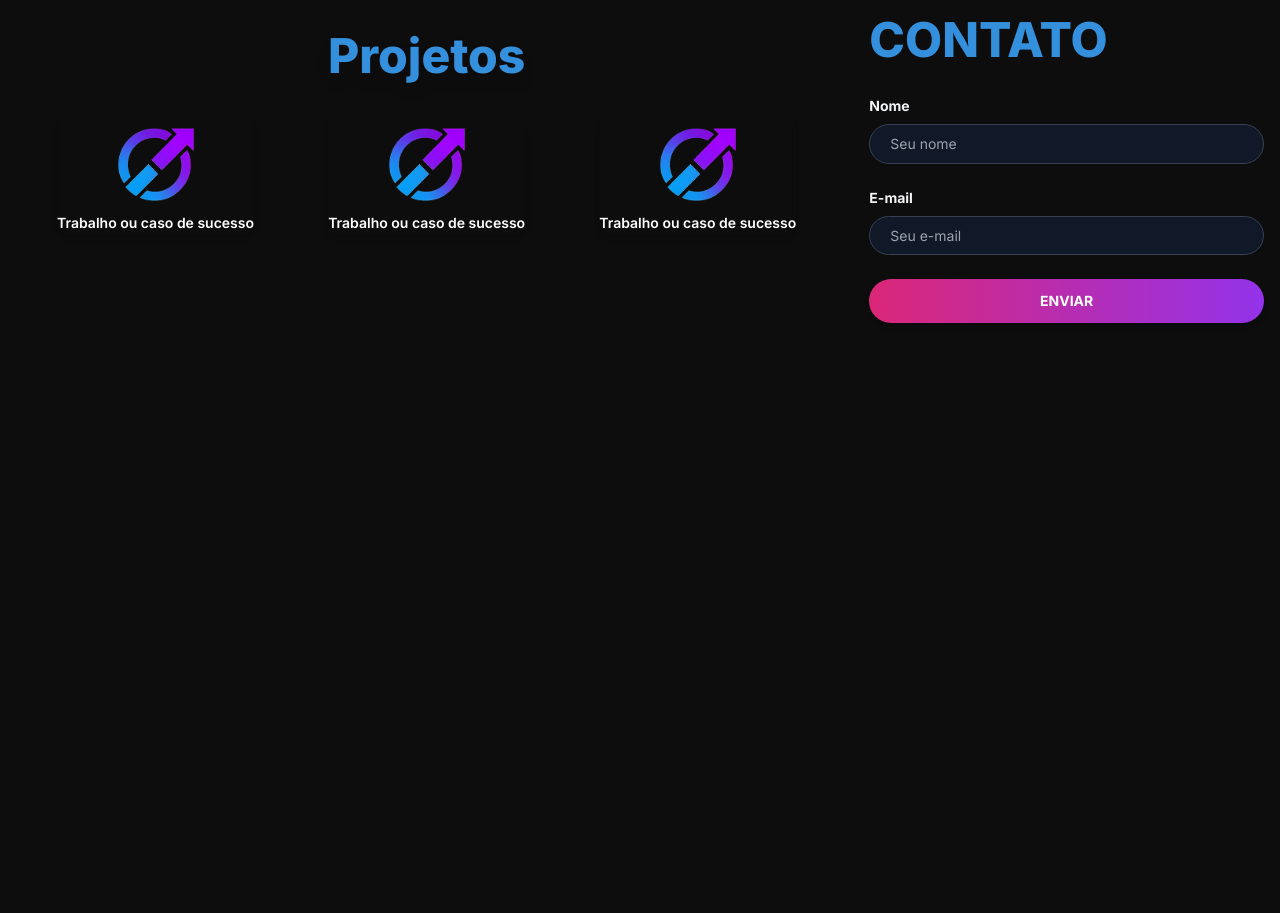
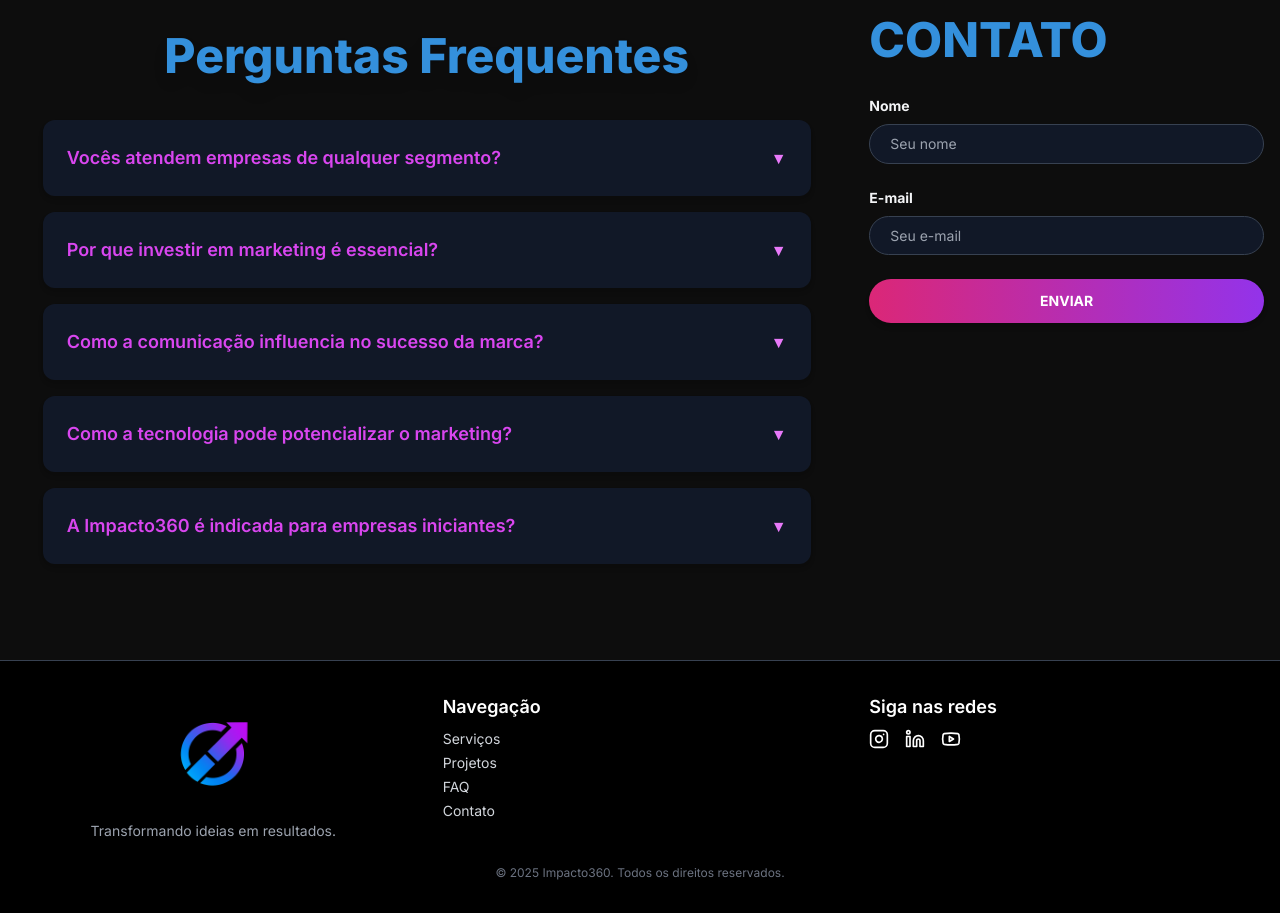
Before and after one commit to Marcos-Gabriell/imapcto-site, a Next.js app: page / in a window 1280 px wide. Shown: the part 2520-3433 px from the top of the page. Before the commit the page ends 2923 px from the top, so only its background shows below. Built offline with nearby package versions, Linux system fonts and the light colour scheme.

Commit message:
criando footer

```diff
--- a/src/app/components/Contato.tsx
+++ b/src/app/components/Contato.tsx
@@ -1,4 +1,4 @@
-// components/Contato.js
+
 import React from 'react';
 
 const Contato = () => {
--- /dev/null
+++ b/src/app/components/FAQ.tsx
@@ -0,0 +1,75 @@
+'use client';
+import React, { useState } from 'react';
+
+const FAQ = () => {
+  const [openIndex, setOpenIndex] = useState<number | null>(null);
+
+  const toggle = (index: number) => {
+    setOpenIndex(openIndex === index ? null : index);
+  };
+
+  const faqs = [
+    {
+      question: 'Vocês atendem empresas de qualquer segmento?',
+      answer:
+        'Sim! Adaptamos nossas estratégias conforme o público, produto e objetivo de cada cliente.',
+    },
+    {
+      question: 'Por que investir em marketing é essencial?',
+      answer: 'O marketing conecta sua marca ao público certo, gera valor, aumenta visibilidade e impulsiona vendas de forma estratégica e mensurável.',
+    },
+    {
+      question: 'Como a comunicação influencia no sucesso da marca?',
+      answer: 'Uma comunicação clara, criativa e consistente constrói confiança, fortalece identidade e diferencia sua marca da concorrência.',
+    },
+    {
+      question: 'Como a tecnologia pode potencializar o marketing?',
+      answer: 'Utilizamos ferramentas modernas para automação, análise de dados, segmentação e criação de experiências mais relevantes e eficazes.',
+    },
+    {
+      question: 'A Impacto360 é indicada para empresas iniciantes?',
+      answer: 'Com certeza. Nosso trabalho é adaptar soluções conforme o estágio da empresa, criando estratégias acessíveis e de alto impacto.',
+    },
+  ];
+
+  return (
+    <section className="bg-preto-profundo text-branco-neutro py-16 md:py-24 px-4 md:px-6 lg:px-8">
+      <h2 className="text-4xl md:text-5xl font-extrabold mb-10 text-azul-principal text-center drop-shadow-lg">
+        Perguntas Frequentes
+      </h2>
+      <div className="max-w-3xl mx-auto space-y-4">
+        {faqs.map((faq, index) => (
+          <div
+            key={index}
+            onClick={() => toggle(index)}
+            onKeyDown={(e) => e.key === 'Enter' && toggle(index)}
+            tabIndex={0}
+            className={`bg-gray-900 rounded-xl shadow-md p-6 cursor-pointer transition-all duration-300 focus:outline focus:ring-2 focus:ring-fuchsia-500 ${
+              openIndex === index ? 'ring-2 ring-fuchsia-500 bg-gray-800' : ''
+            }`}
+          >
+            <div className="flex justify-between items-center">
+              <h3 className="text-lg font-semibold text-fuchsia-500">
+                {faq.question}
+              </h3>
+              <span
+                className={`transform transition-transform duration-300 text-fuchsia-400 ${
+                  openIndex === index ? 'rotate-180' : ''
+                }`}
+              >
+                ▼
+              </span>
+            </div>
+            {openIndex === index && (
+              <div className="mt-2 text-sm text-gray-300 transition-all duration-300 ease-in-out">
+                {faq.answer}
+              </div>
+            )}
+          </div>
+        ))}
+      </div>
+    </section>
+  );
+};
+
+export default FAQ;
--- /dev/null
+++ b/src/app/components/Footer.tsx
@@ -0,0 +1,57 @@
+import Image from "next/image";
+import Link from "next/link";
+import { Instagram, Linkedin, Youtube } from "lucide-react";
+
+export default function Footer() {
+  return (
+    <footer className="border-t border-gray-700 py-8 px-4 bg-black text-white">
+      <div className="max-w-7xl mx-auto grid grid-cols-1 md:grid-cols-3 gap-8">
+        {/* Logo + Frase */}
+        <div className="flex flex-col items-center w-full">
+          <Image
+            src="/logo1.png"
+            alt="Logo Impacto360"
+            width={120}
+            height={120}
+            className="mb-2"
+          />
+          <p className="text-sm text-gray-400 text-center">
+            Transformando ideias em resultados.
+          </p>
+        </div>
+
+        {/* Navegação */}
+        <div className="flex flex-col items-center md:items-start">
+          <h3 className="text-lg font-semibold mb-2">Navegação</h3>
+          <ul className="space-y-1 text-sm text-gray-300">
+            <li><Link href="/servicos">Serviços</Link></li>
+            <li><Link href="/projetos">Projetos</Link></li>
+            <li><Link href="/faq">FAQ</Link></li>
+            <li><Link href="/contato">Contato</Link></li>
+          </ul>
+        </div>
+
+        {/* Redes sociais */}
+        <div className="flex flex-col items-center md:items-start">
+          <h3 className="text-lg font-semibold mb-2">Siga nas redes</h3>
+          <div className="flex space-x-4 text-white">
+            <a href="https://www.instagram.com/_impacto360_/?igsh=cWptZ2txMmtkNXE4#" target="_blank" rel="noopener noreferrer" aria-label="Instagram">
+              <Instagram className="w-5 h-5 hover:text-pink-500 transition" />
+            </a>
+            <a href="https://linkedin.com" target="_blank" rel="noopener noreferrer" aria-label="LinkedIn">
+              <Linkedin className="w-5 h-5 hover:text-blue-400 transition" />
+            </a>
+            <a href="https://youtube.com" target="_blank" rel="noopener noreferrer" aria-label="YouTube">
+              <Youtube className="w-5 h-5 hover:text-red-500 transition" />
+            </a>
+          </div>
+        </div>
+      </div>
+
+      {/* Direitos reservados */}
+      <div className="mt-6 text-center text-xs text-gray-500">
+        © 2025 Impacto360. Todos os direitos reservados.
+      </div>
+    </footer>
+  );
+}
--- a/src/app/components/Projetos.tsx
+++ /dev/null
@@ -1,44 +0,0 @@
-import React from 'react';
-
-const Projetos = () => {
-  return (
-    <section className="bg-preto-profundo text-branco-neutro py-16 md:py-24 px-4 md:px-6 lg:px-8">
-      <h2 className="text-4xl md:text-5xl font-extrabold mb-10 text-azul-principal drop-shadow-lg text-center"> {/* Centralizei o título */}
-        Projetos
-      </h2>
-      <div className="mx-auto grid grid-cols-1 md:grid-cols-3 gap-6 justify-items-center max-w-7xl">
-        {/* Projeto 1 */}
-        <div className="rounded-lg overflow-hidden shadow-md flex flex-col items-center">
-          <img
-            src="/logo.png" // Substitua pela URL da sua imagem real
-            alt="Projeto 1"
-            className="w-20 h-auto object-contain mb-2"
-          />
-          <h3 className="text-sm font-semibold text-center">Trabalho ou caso de sucesso</h3>
-        </div>
-
-        {/* Projeto 2 */}
-        <div className="rounded-lg overflow-hidden shadow-md flex flex-col items-center">
-          <img
-            src="/logo.png" // Substitua pela URL da sua imagem real
-            alt="Projeto 2"
-            className="w-20 h-auto object-contain mb-2"
-          />
-          <h3 className="text-sm font-semibold text-center">Trabalho ou caso de sucesso</h3>
-        </div>
-
-        {/* Projeto 3 */}
-        <div className="rounded-lg overflow-hidden shadow-md flex flex-col items-center">
-          <img
-            src="/logo.png" // Substitua pela URL da sua imagem real
-            alt="Projeto 3"
-            className="w-20 h-auto object-contain mb-2"
-          />
-          <h3 className="text-sm font-semibold text-center">Trabalho ou caso de sucesso</h3>
-        </div>
-      </div>
-    </section>
-  );
-};
-
-export default Projetos;
--- a/src/app/page.tsx
+++ b/src/app/page.tsx
@@ -1,9 +1,10 @@
 import React from 'react';
 import Hero from '@/app/components/Hero';
-import Sobre from '@/app//components/Sobre';
+import Sobre from '@/app/components/Sobre';
 import Servicos from '@/app/components/Servicos';
-import Projetos from '@/app/components/Projetos';
+import FAQ from '@/app/components/FAQ';
 import Contato from '@/app/components/Contato';
+import Footer from '@/app/components/Footer';
 
 export default function Home() {
   return (
@@ -13,12 +14,13 @@ export default function Home() {
       <Servicos />
       <div className="flex flex-col md:grid md:grid-cols-3 gap-0">
   <div className="md:col-span-2 md:order-1"> {/* PROJETOS ocupa 2 das 3 colunas */}
-    <Projetos />
+    <FAQ/>
   </div>
   <div className="md:col-span-1 md:order-2"> {/* CONTATO ocupa 1 das 3 colunas */}
     <Contato />
   </div>
 </div>
+<Footer />
     </main>
   );
 }
```
Also changed, not shown: public/logo3.png (added).
